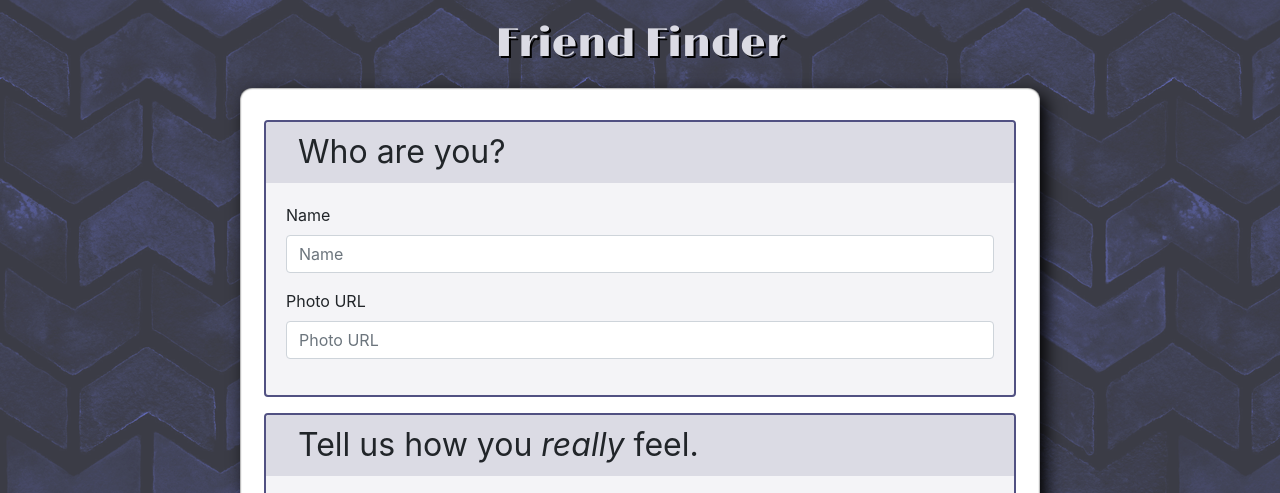
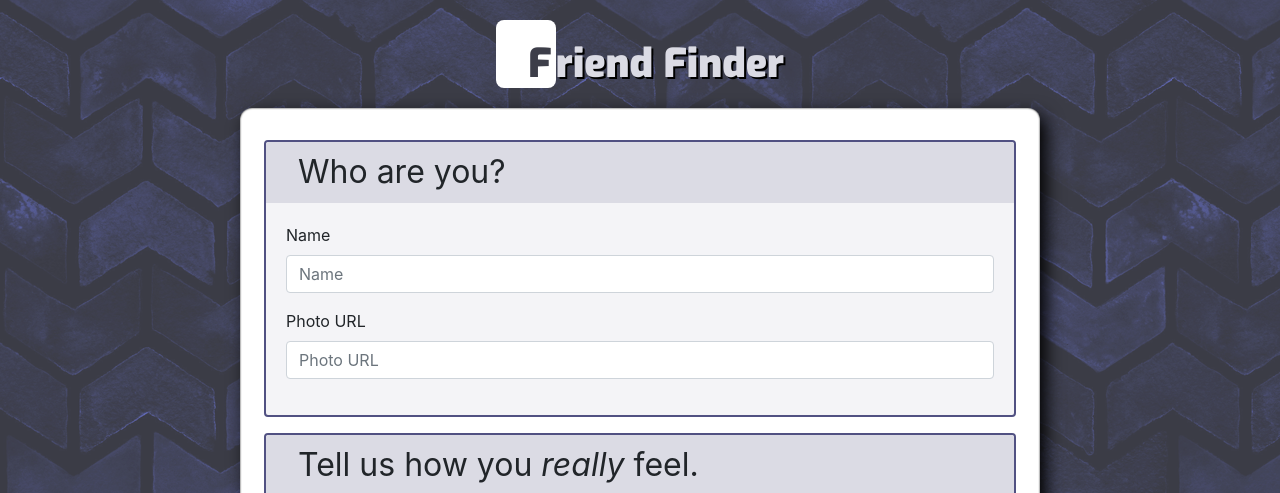
Before and after one commit to snarfblam/friendFinder, a website: page app/public_html/survey.html in a window 1280 px wide. Shown: the top 493 px of the page. Drawn offline with nearby package versions, Linux system fonts and the light colour scheme.

Commit message:
EVEN MORE STYLING!

```diff
--- a/app/public_html/styles.css
+++ b/app/public_html/styles.css
@@ -1,4 +1,5 @@
-@import url('https://fonts.googleapis.com/css?family=Limelight');
+/* @import url('https://fonts.googleapis.com/css?family=Limelight'); */
+@import url('https://fonts.googleapis.com/css?family=Exo:900');
 
 html {
     font-family: 'comic sans ms', sans-serif;
@@ -33,7 +34,8 @@ body {
 }
 
 .lime-light {
-    font-family: Limelight, sans-serif;
+    /* font-family: Limelight, sans-serif;     */
+    font-family: Exo, sans-serif;
 }
 
 .page-header-text {
@@ -41,6 +43,33 @@ body {
     text-align: center;
     margin-top: 0.5em;
     text-shadow: 2px 2px 0px black;
+    vertical-align: bottom;
+}
+
+#submit-button {
+    background: #8f8fbb;
+    border-color: #515182;
+}
+
+.page-header-text:first-letter {
+    display: inline-block;
+    width: 1em;
+    height: 2em;
+    background: white;
+}
+.page-header-text::before {
+    content: 'F';
+    display: inline-block;
+    width: 1.5em;
+    text-align: right;
+    background: white;
+    padding-top: .5em;
+    padding-left: .5em;
+    padding-right: .1em;
+    border-radius: 8px;
+    /* text-shadow: -1px -1px 0px black, 1px 1px 0px black, -1px 1px 0px black, 1px -1px 0px black; */
+    color: #3d3e49;
+    text-shadow: none;
 }
 
 .groupdot {
@@ -157,9 +186,9 @@ p.qheader {
 }
 .groupdot input[type=radio]:focus + label {
     outline: orange 1px solid;
-    box-shadow: orange 0px 1px 3px;
+    /* box-shadow: orange 0px 1px 3px; */
     outline-offset: -1px;
-    background: rgb(255, 206, 116);
+    /* background: rgba(255, 206, 116, 0.25); */
 }
 
 .dimmed {
@@ -209,7 +238,7 @@ p.qheader {
     background-repeat: no-repeat;
 }
 .survey-button-error::after {
-    content: " Get rid of the errors!";
+    content: " There are errors.";
     color: red;
     font-weight: bold;
     padding-left: 18px;
@@ -220,7 +249,7 @@ p.qheader {
 .survey-button-success::after {
     content: " Ready to go!";
     color: darkgreen;
-    font-weight: bold;
+    /* font-weight: bold; */
     padding-left: 18px;
     margin-left: 8px;
     background: url('ui/success.png');
--- a/app/public_html/survey.html
+++ b/app/public_html/survey.html
@@ -10,7 +10,7 @@
 </head>
 <body>
     <header>
-        <h1 class="lime-light page-header-text">Friend Finder</h2>
+        <h1 class="lime-light page-header-text"><!--F-->riend Finder</h2>
     </header>
 
     <div class="px-4 main-content">
@@ -213,10 +213,8 @@
     </div>
 
     <div class="footer-links">
-        <!-- Hi. This is some text; <a href="/api/friends">With a link</a> -->
+        <a href="/api/friends">Friends API</a> • <a href="https://github.com/snarfblam/friendFinder">GitHub page</a>
     </div>
-
-    <!-- <div id="new-friend-modal" class="hidden-modal modal" role="dialog">sup dog!!!!!!</div> -->
     <div class="modal fade" id="new-friend-modal" tabindex="-1" role="dialog" aria-labelledby="exampleModalLabel" aria-hidden="true">
         <div class="modal-dialog" role="document">
             <div class="modal-content">
```
Also changed, not shown: app/public_html/ui/check1.png, app/public_html/ui/check2.png, app/public_html/ui/check3.png, app/public_html/ui/check4.png, app/public_html/ui/check5.png, app/public_html/ui/hcheck1.png, app/public_html/ui/hcheck2.png, app/public_html/ui/hcheck3.png, app/public_html/ui/hcheck4.png, app/public_html/ui/hcheck5.png, app/public_html/ui/uncheck4.png.
